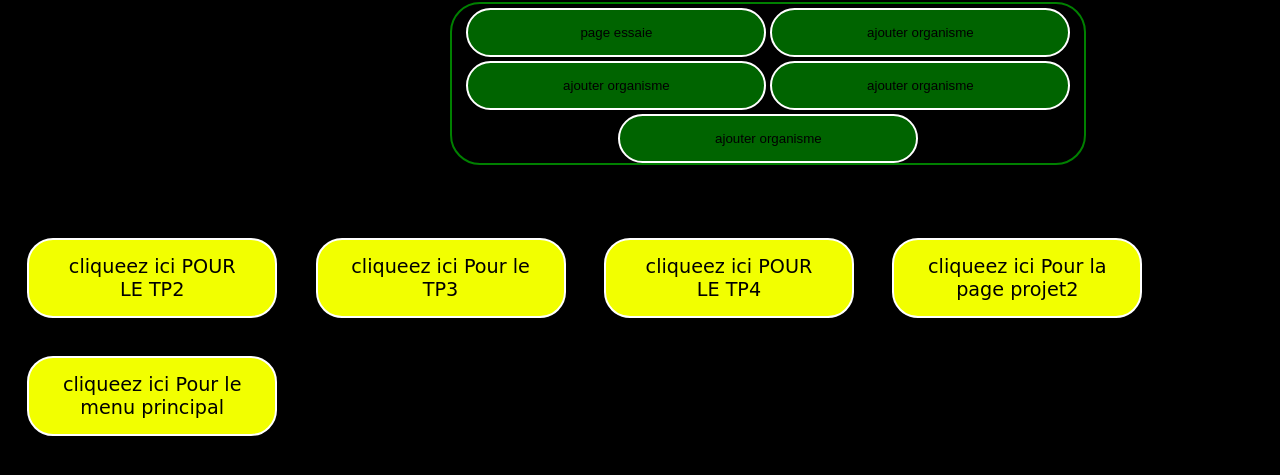
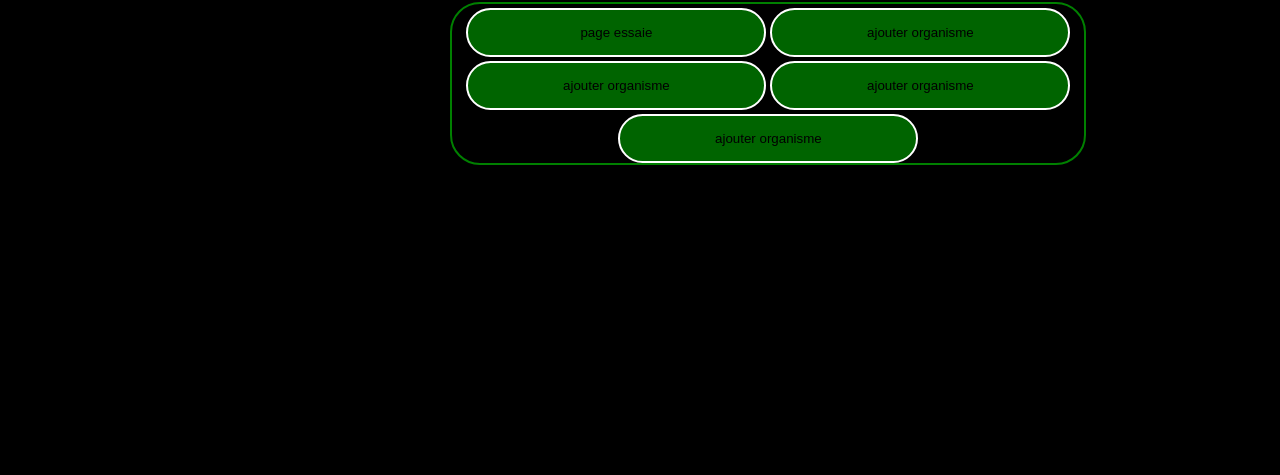
Before and after one commit to Malle02/iframe.ML, a plain HTML site: page lien/tp css/projet 2/tp1/bouton.html in a window 1280 px wide. Shown: the part 195-670 px from the top of the page. Drawn offline with Linux system fonts and the light colour scheme.

Commit message:
Add files via upload

```diff
--- a/lien/tp css/projet 2/tp1/bouton.html
+++ b/lien/tp css/projet 2/tp1/bouton.html
@@ -17,7 +17,7 @@
     <h1>menu avec boutton  EN CSS</h1>
 
     <div>
-    <button onclick="window.location.href='C:/Users/malle/OneDrive/Bureau/cours html premier classe/CODE DU SIT WEB/CODE HTML/lien/tp css/projet 2/divertissement dms/tr_dams.html.html'">page essaie</button>
+    <button onclick="window.location.href='divertissement dms/tr_dams.html.html'">page essaie</button>
     <button>ajouter organisme</button>
     <button>ajouter organisme</button>
     <button>ajouter organisme</button>
@@ -33,11 +33,11 @@
     <button class="d3"></button><a href="Projet2.html">cliqueez ici Pour la page Projet2 CSS</a></button> -->
     <br>
     <br><br>
-    <button class="d" onclick="window.location.href='C:/Users/malle/OneDrive/Bureau/cours html premier classe/CODE DU SIT WEB/CODE HTML/lien/tp css/projet 2/tp2/formA.html'">cliqueez ici POUR LE TP2</button>
-    <button class="d" onclick="window.location.href='C:/Users/malle/OneDrive/Bureau/cours html premier classe/CODE DU SIT WEB/CODE HTML/lien/tp css/projet 2/tp3/id.html'">cliqueez ici Pour le TP3</button>
-    <button class="d" onclick="window.location.href='C:/Users/malle/OneDrive/Bureau/cours html premier classe/CODE DU SIT WEB/CODE HTML/lien/tp css/projet 2/TP4/sup.html'">cliqueez ici POUR LE TP4</button>
-    <button class="d" onclick="window.location.href='C:/Users/malle/OneDrive/Bureau/cours html premier classe/CODE DU SIT WEB/CODE HTML/lien/tp css/projet 2/projet2.html'">cliqueez ici Pour la page projet2</button>
-    <button class="d" onclick="window.location.href='C:/Users/malle/OneDrive/Bureau/cours html premier classe/CODE DU SIT WEB/CODE HTML/page2/page2.html'">cliqueez ici Pour le menu principal</button>
+    <!-- <button class="d" onclick="window.location.href='tp2/formA.html'">cliqueez ici POUR LE TP2</button>
+    <button class="d" onclick="window.location.href='tp3/id.html'">cliqueez ici Pour le TP3</button>
+    <button class="d" onclick="window.location.href='TP4/sup.html'">cliqueez ici POUR LE TP4</button>
+    <button class="d" onclick="window.location.href='projet 2/projet2.html'">cliqueez ici Pour la page projet2</button>
+    <button class="d" onclick="window.location.href='CODE HTML/page2/page2.html'">cliqueez ici Pour le menu principal</button> -->
 
 </body>
 </html>
```
